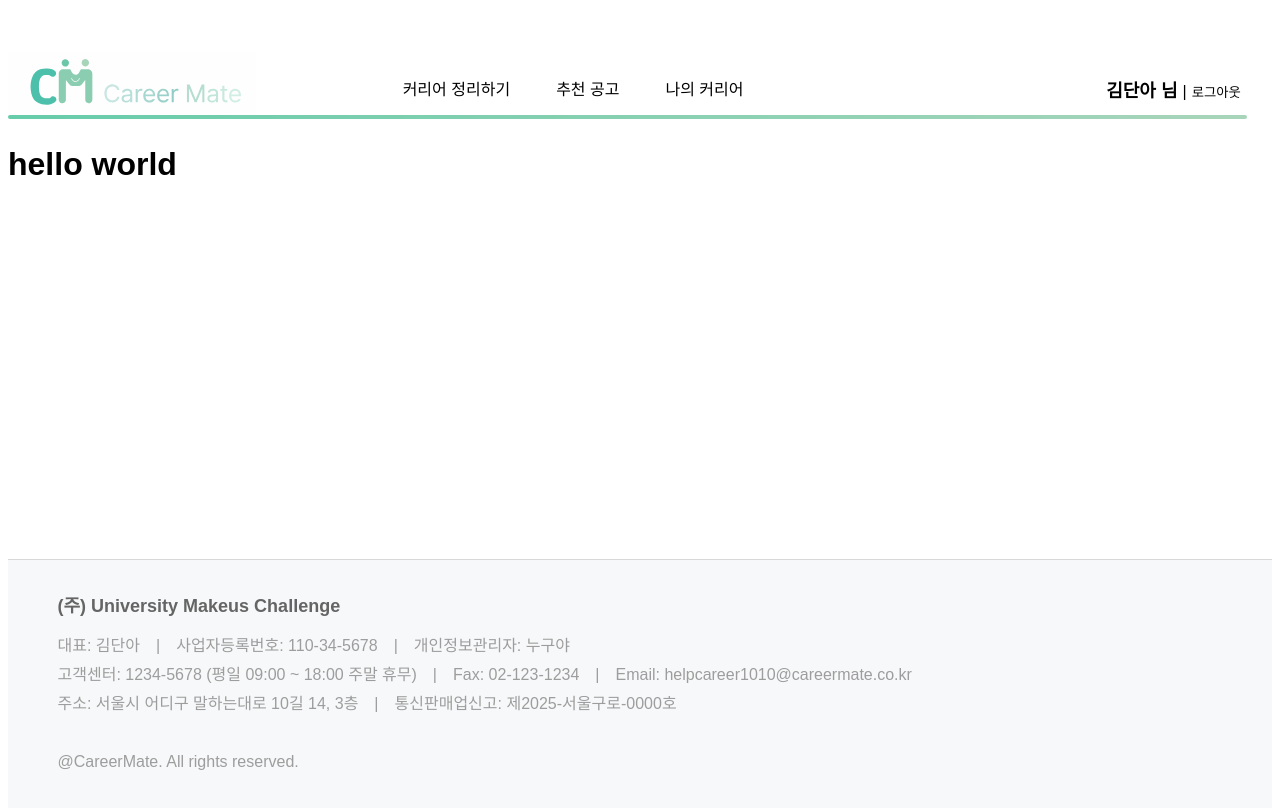
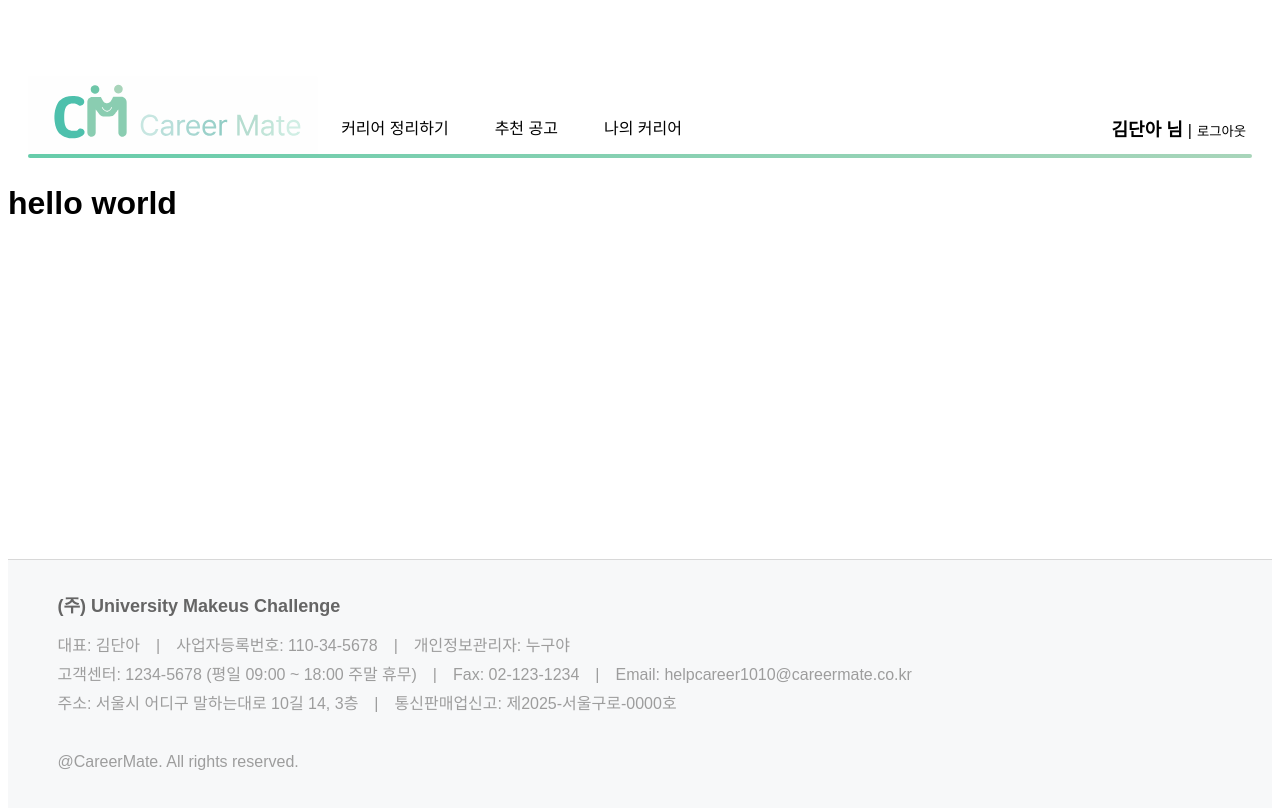
Before and after one commit to Career-Mate/Web, a React (Vite) app: page / in a window 1280 px wide. Shown: the top 808 px of the page. Built offline with nearby package versions, Linux system fonts and the light colour scheme; a web font is replaced by a local one.

Commit message:
style: 로고 사이즈 및 Bar 너비 수정

```diff
--- a/src/components/common/Menu/Navbar/styled/styled.js
+++ b/src/components/common/Menu/Navbar/styled/styled.js
@@ -1,78 +1,86 @@
-import styled from "styled-components";
+import styled from 'styled-components';
 
 export const NavbarContainer = styled.div`
     display: flex;
+    margin-top: 20px;
+    padding-left: 20px;
+    padding-right: 20px;
+    box-sizing: border-box;
     flex-direction: column;
     justify-self: center;
-    width: 98%;
-    height: 111px;
+    width: 100%;
+    height: 130px;
     position: relative;
 `;
 
-export const Container=styled.div`
+export const Container = styled.div`
     display: flex;
     justify-content: space-between;
-    height:100%;
+    height: 100%;
     position: relative;
 `;
 
 export const Bar = styled.div`
     display: flex;
-    justify-content:space-between;
-    align-self:flex-end;
-    width: 70%;
+    justify-content: space-between;
+    align-self: flex-end;
+    width: 80%;
 `;
 
 export const LogoWrapper = styled.div`
     display: flex;
     justify-content: left;
     align-items: flex-end;
-    width:20%;
+    height: 100%;
 `;
 
-export const Logo=styled.img`
+export const Logo = styled.img`
     width: 100%;
+    max-height: 150px;
     cursor: pointer;
     object-fit: cover;
     clip-path: inset(20% 0 25% 0);
     position: relative;
-    transform: translateY(25%);
+    transform: translateY(23%);
 `;
 
-
-export const TextWrapper=styled.div`
+export const TextWrapper = styled.div`
     display: flex;
     justify-content: space-between;
 `;
 
 export const Text = styled.div`
-    font-size:16px;
+    font-size: 16px;
     cursor: pointer;
     display: flex;
     align-items: center;
     justify-content: center;
-    height:58px;
-    padding:10px 20px;
-    border-radius:10px 10px 0 0;
+    height: 58px;
+    padding: 10px 20px;
+    border-radius: 10px 10px 0 0;
     box-sizing: border-box;
-    font-weight:${({ $active }) => ($active ? " 700" : "normal")};
-    color:${({ $active }) => ($active ? " #66CCAA" : "black")};
-    border:${({ $active }) => ($active ? "3px solid #80CFB0" : "3px solid transparent")};
+    font-weight: ${({ $active }) => ($active ? ' 700' : 'normal')};
+    color: ${({ $active }) => ($active ? ' #66CCAA' : 'black')};
+    border: ${({ $active }) => ($active ? '3px solid #80CFB0' : '3px solid transparent')};
 `;
 
-export const ButtonWrapper=styled.div`
+export const ButtonWrapper = styled.div`
     display: flex;
     align-items: center;
     box-sizing: border-box;
-    padding:10px 0;
+    padding: 10px 0;
 `;
 
 export const GradientBorder = styled.div`
     position: absolute;
     bottom: 0;
-    left: 0;
-    width: 100%;
+    left: 20;
+    width: calc(100% - 40px); /* 양쪽 패딩 합계 */
+    padding: 0 20px;
     height: 4px;
-    border-radius:4px;
-    background: linear-gradient(to right, #66CCAA, #A8D5BA);
+    box-sizing: border-box; /* 패딩 고려 */
+    margin: 0; /* 불필요한 간격 제거 */
+    padding: 0; /* 패딩 제거 */
+    border-radius: 4px;
+    background: linear-gradient(to right, #66ccaa, #a8d5ba);
 `;
```
